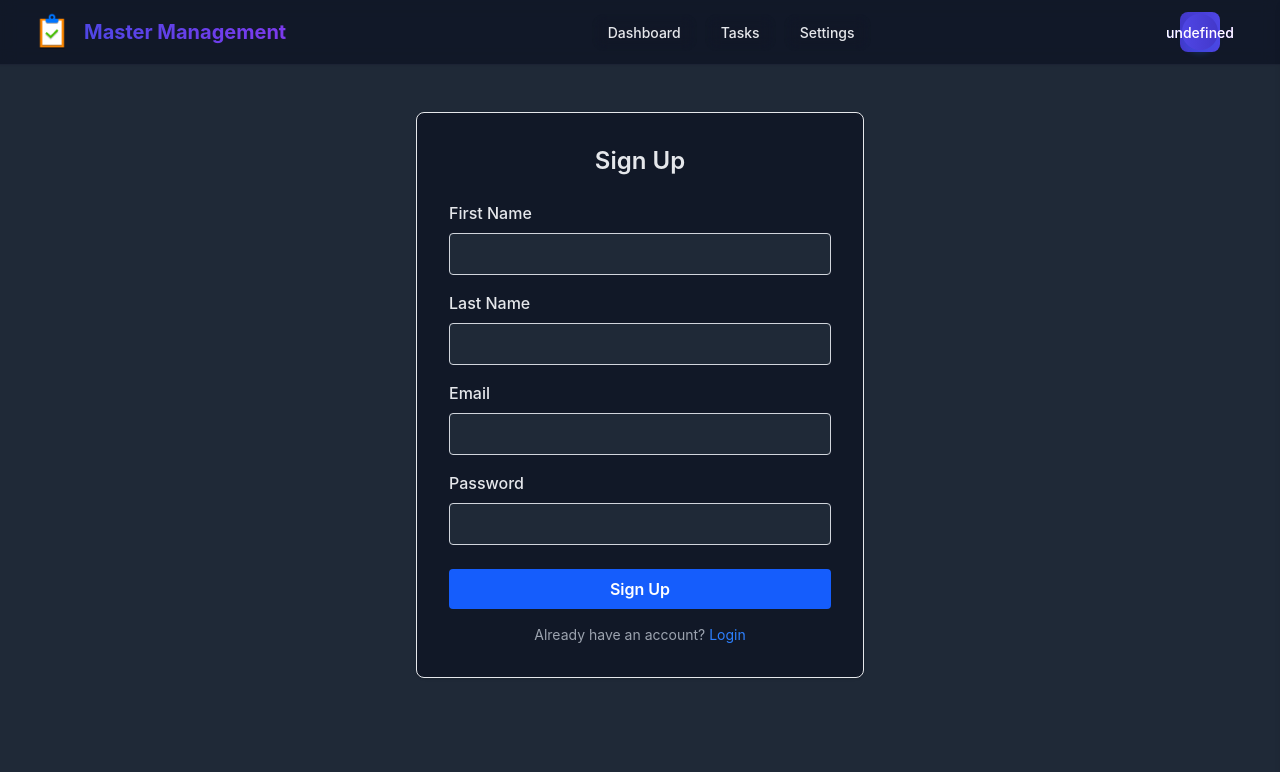
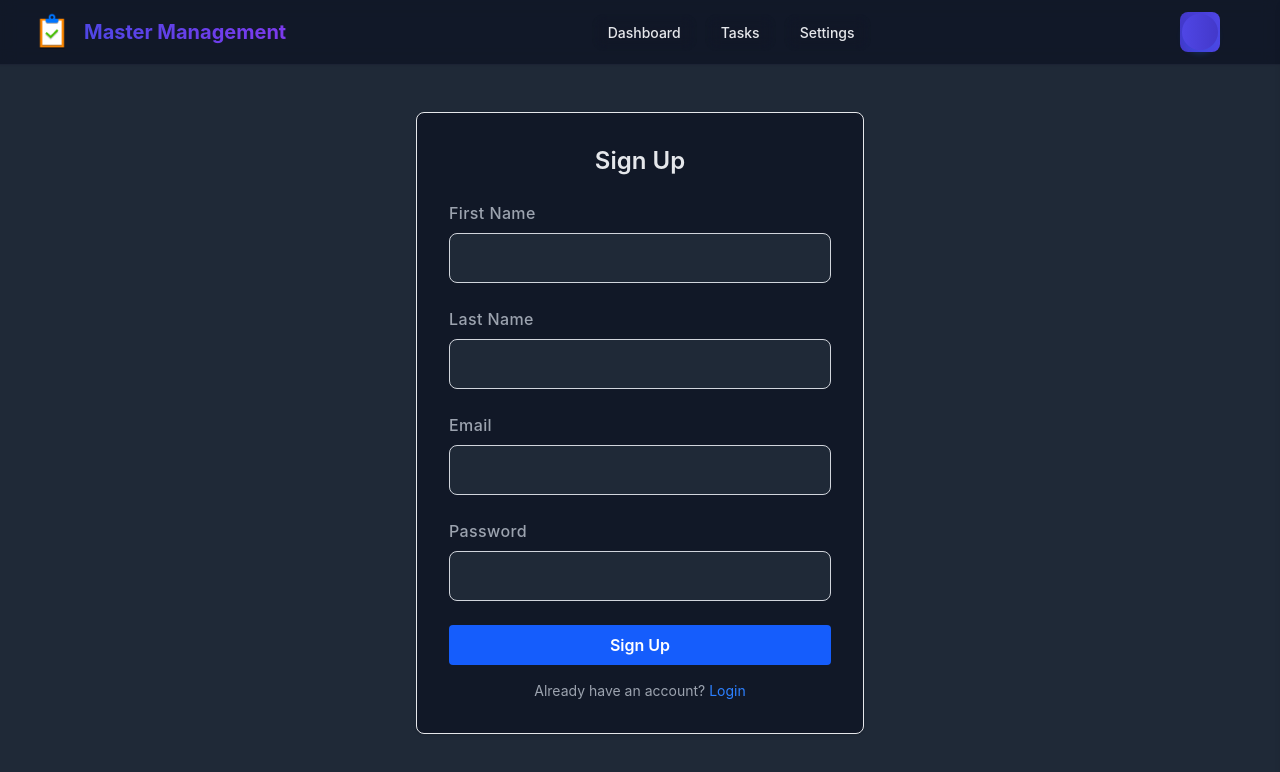
Before and after one commit to Regestrac/Master-Management-Frontend, a React (Vite) app: page /signup in a window 1280 px wide. Shown: the top 772 px of the page. Built offline with nearby package versions, Linux system fonts and the light colour scheme; no server answers.

Commit message:
Used zod with hook form in signup and improved profile handling.

```diff
--- a/src/components/Navbar/Navbar.tsx
+++ b/src/components/Navbar/Navbar.tsx
@@ -43,7 +43,7 @@ const Navbar = () => {
               <span className='profile-name'>{`${firstName} ${lastName}`}</span>
               <div className='profile-avatar'>
                 <div className='avatar-inner'>
-                  <span className='avatar-text'>{firstName[0] || '' + lastName[0] || ''}</span>
+                  <span className='avatar-text'>{(firstName[0] || '') + (lastName[0] || '')}</span>
                 </div>
               </div>
             </Link>
--- a/src/components/Navbar/ValidateUser.tsx
+++ b/src/components/Navbar/ValidateUser.tsx
@@ -1,19 +1,44 @@
-import { useEffect, useState } from 'react';
+import { useCallback, useEffect, useRef, useState } from 'react';
 
 import { useLocation, useNavigate } from 'react-router-dom';
+import { toast } from 'react-toastify';
+import { useProfileStore } from 'stores/profileStore';
 
 import { validate } from 'src/services/auth';
+import { getProfile } from 'src/services/profile';
 
 const ValidateUser = () => {
   const [isAuthenticated, setIsAuthenticated] = useState<boolean | null>(null);
+
+  const updateProfile = useProfileStore((state) => state.updateProfile);
+
+  const isValidated = useRef(false);
 
   const navigate = useNavigate();
 
   const { pathname } = useLocation();
 
+  const getProfileInfo = useCallback(() => {
+    getProfile().then((profile) => {
+      updateProfile({
+        firstName: profile?.data?.first_name || '',
+        lastName: profile?.data?.last_name || '',
+        email: profile?.data?.email || '',
+      });
+    }).catch((err) => {
+      toast.error(err?.error || 'Failed to fetch profile. Please try again.');
+    });
+  }, [updateProfile]);
+
   useEffect(() => {
-    validate().then(() => setIsAuthenticated(true)).catch(() => setIsAuthenticated(false));
-  }, []);
+    if (!isValidated.current) {
+      validate().then(() => {
+        getProfileInfo();
+        setIsAuthenticated(true);
+      }).catch(() => setIsAuthenticated(false));
+      isValidated.current = true;
+    }
+  }, [getProfileInfo]);
 
   useEffect(() => {
     if (isAuthenticated !== null) {
--- a/src/components/auth/Signup.tsx
+++ b/src/components/auth/Signup.tsx
@@ -1,99 +1,82 @@
 import React, { useState } from 'react';
 
 import { Link, useNavigate } from 'react-router-dom';
+import { z } from 'zod';
+import { FormProvider, useForm } from 'react-hook-form';
+import { zodResolver } from '@hookform/resolvers/zod';
+import { toast } from 'react-toastify';
+import { useProfileStore } from 'stores/profileStore';
+
+import Input from 'components/shared/Input';
 
 import { signup } from 'src/services/auth';
+import { getProfile } from 'src/services/profile';
 
-interface SignupFormData {
+type SignupFormDataType = {
   first_name: string;
   last_name: string;
   email: string;
   password: string;
-}
+};
+
+const schema = z.object({
+  first_name: z.string().nonempty('First Name is required!'),
+  last_name: z.string().nonempty('Last Name is required!'),
+  email: z.string().nonempty('Email is required!').email('Invalid email address!'),
+  password: z.string().nonempty('Password is required!').min(6, 'Password must be at least 6 characters!'),
+});
 
 const Signup: React.FC = () => {
-  const [form, setForm] = useState<SignupFormData>({
+  const [error, setError] = useState<string | null>(null);
+
+  const updateProfile = useProfileStore((state) => state.updateProfile);
+
+  const navigate = useNavigate();
+
+  const methods = useForm<SignupFormDataType>({
+    resolver: zodResolver(schema),
+    defaultValues: {
       first_name: '',
       last_name: '',
       email: '',
       password: '',
+    },
   });
 
-  const navigate = useNavigate();
+  const { handleSubmit } = methods;
 
-  const handleChange = (e: React.ChangeEvent<HTMLInputElement>) => {
-    setForm({
-      ...form,
-      [e.target.name]: e.target.value,
+  const onSignUpSubmit = (formData: SignupFormDataType) => {
+    setError(null);
+    signup(formData).then(() => {
+      navigate('/', { replace: true });
+      getProfile().then((profile) => {
+        updateProfile({
+          firstName: profile?.data?.first_name || '',
+          lastName: profile?.data?.last_name || '',
+          email: profile?.data?.email || '',
         });
-  };
-
-  const handleSubmit = (e: React.FormEvent) => {
-    e.preventDefault();
-
-    signup(form).then(() => {
-      navigate('/', { replace: true });
       }).catch((err) => {
-      console.log('err?.message: ', err?.message);
+        toast.error(err?.error || 'Failed to fetch profile. Please try again.');
+      });
+    }).catch((err) => {
+      setError(err?.message || 'Failed to signup!');
     });
   };
 
   return (
+    <FormProvider {...methods}>
       <div className='max-w-md mx-auto mt-8 p-8 border border-gray-200 rounded-lg shadow bg-secondary-bg'>
         <h2 className='text-2xl font-semibold mb-6 text-center'>Sign Up</h2>
-      <form onSubmit={handleSubmit}>
-        <div className='mb-4'>
-          <label className='block mb-1 font-medium'>
-            First Name
-            <input
-              type='text'
-              name='first_name'
-              value={form.first_name}
-              onChange={handleChange}
-              required
-              className='mt-2 w-full px-3 py-2 border border-gray-300 rounded bg-primary-bg focus:outline-none focus:ring-2 focus:ring-blue-400'
-            />
-          </label>
+        <form onSubmit={handleSubmit(onSignUpSubmit)}>
+          <Input name='first_name' label='First Name' />
+          <Input name='last_name' label='Last Name' />
+          <Input name='email' label='Email' />
+          <Input name='password' label='Password' type='password' />
+          {error && (
+            <div className='text-red-600 bg-red-50 border border-red-200 rounded-md py-2 px-4 mb-5 text-center text-sm'>
+              {error}
             </div>
-        <div className='mb-4'>
-          <label className='block mb-1 font-medium'>
-            Last Name
-            <input
-              type='text'
-              name='last_name'
-              value={form.last_name}
-              onChange={handleChange}
-              required
-              className='mt-2 w-full px-3 py-2 border border-gray-300 bg-primary-bg rounded focus:outline-none focus:ring-2 focus:ring-blue-400'
-            />
-          </label>
-        </div>
-        <div className='mb-4'>
-          <label className='block mb-1 font-medium'>
-            Email
-            <input
-              type='email'
-              name='email'
-              value={form.email}
-              onChange={handleChange}
-              required
-              className='mt-2 w-full px-3 py-2 border border-gray-300 bg-primary-bg rounded focus:outline-none focus:ring-2 focus:ring-blue-400'
-            />
-          </label>
-        </div>
-        <div className='mb-6'>
-          <label className='block mb-1 font-medium'>
-            Password
-            <input
-              type='password'
-              name='password'
-              value={form.password}
-              onChange={handleChange}
-              required
-              className='mt-2 w-full px-3 py-2 border border-gray-300 bg-primary-bg rounded focus:outline-none focus:ring-2 focus:ring-blue-400'
-            />
-          </label>
-        </div>
+          )}
           <button
             type='submit'
             className='w-full py-2 px-4 bg-blue-600 text-white font-semibold rounded hover:bg-blue-700 transition'
@@ -106,6 +89,7 @@ const Signup: React.FC = () => {
           </p>
         </form>
       </div>
+    </FormProvider>
   );
 };
 
--- a/src/components/shared/Input.tsx
+++ b/src/components/shared/Input.tsx
@@ -10,7 +10,7 @@ type PropsType = {
 };
 
 const Input = ({ name, label, type = 'text', ...props }: PropsType) => {
-  const { field } = useController({ name });
+  const { field, formState: { errors } } = useController({ name });
 
   return (
     <div className='mb-6'>
@@ -23,6 +23,11 @@ const Input = ({ name, label, type = 'text', ...props }: PropsType) => {
         type={type}
         className={`w-full px-4 py-3 rounded-lg border border-gray-300 text-base outline-none transition focus:border-blue-500 bg-primary-bg ${props.className}`}
       />
+      {errors?.[name] ? (
+        <span className='p-1 text-red-500'>
+          {Array.isArray(errors[name]?.message) ? errors[name]?.message[0] : errors[name]?.message}
+        </span>
+      ) : null}
     </div>
   );
 };
```
Lines whose indentation alone changed are shown as unchanged.
